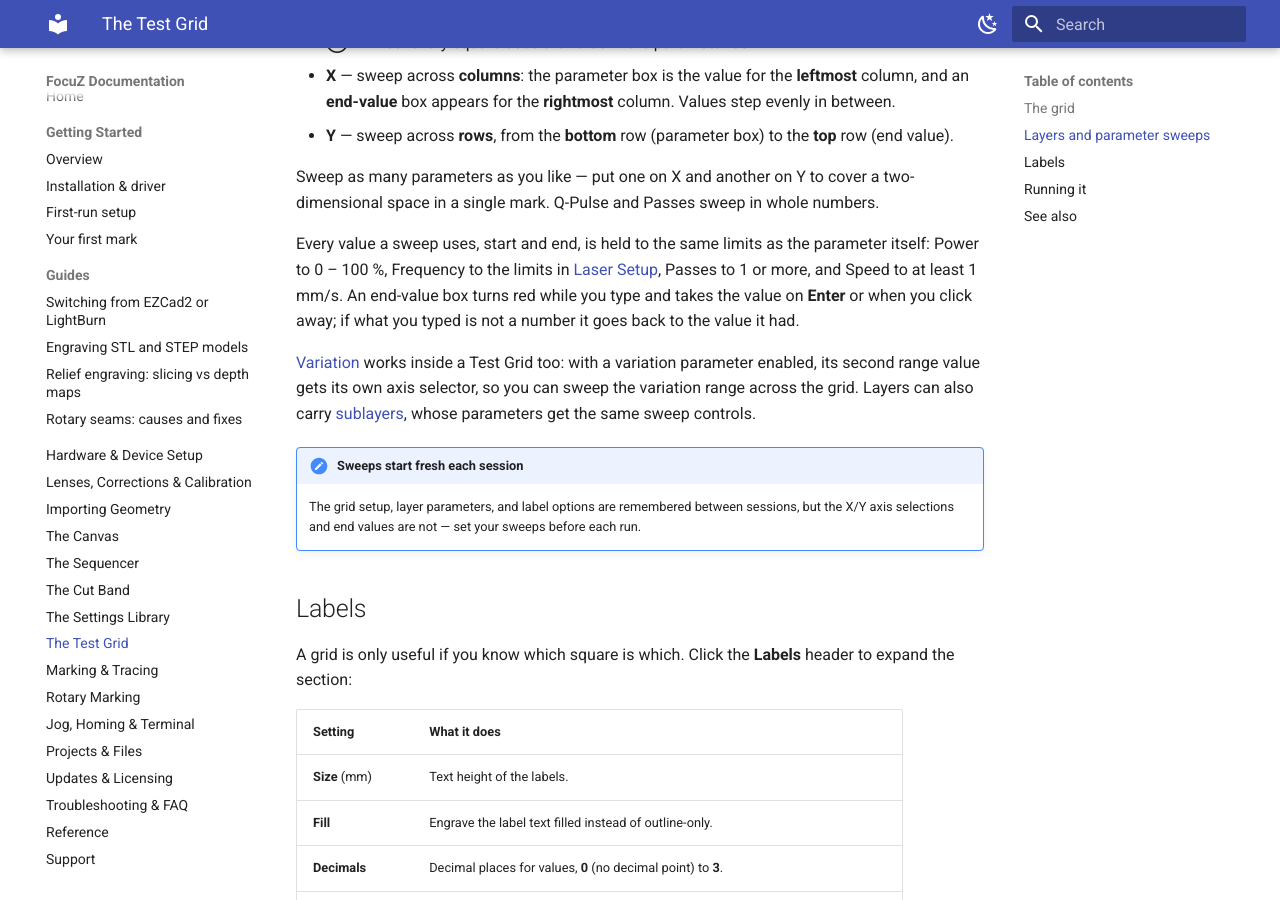
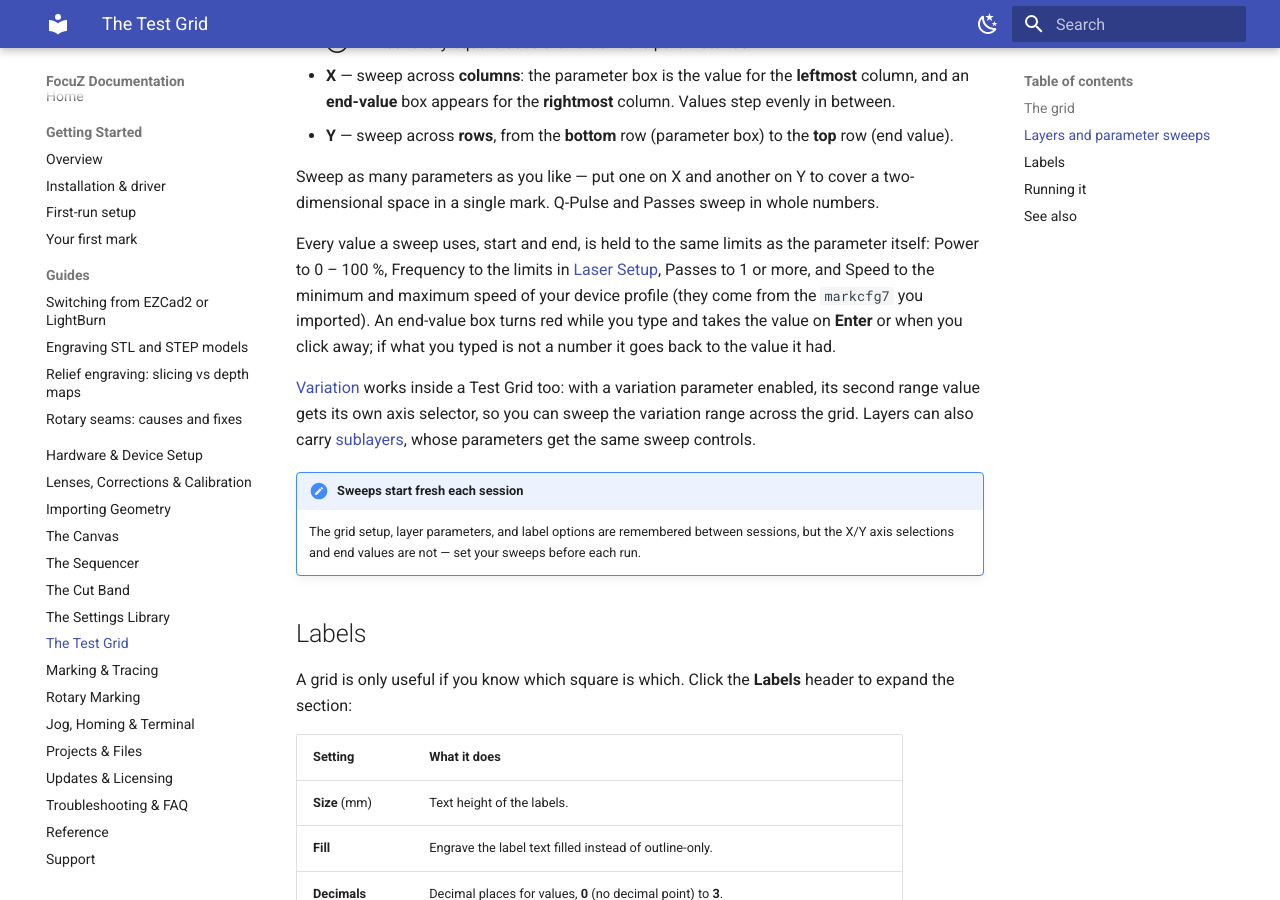
Before and after one commit to Lokahi-Shop/focuz-docs, an MkDocs documentation site: the page built from docs/test-grid.md, in a window 1280 px wide and 900 px high, scrolled down 943 px. Built offline with MkDocs 1.6.1 and Material for MkDocs 9.7.7, drawn with Linux system fonts in a browser that asks for light colours.

Commit message:
Test Grid: speed is held to the device profile limits
Co-Authored-By: Claude Fable 5.1 <noreply@anthropic.com>

```diff
--- a/docs/test-grid.md
+++ b/docs/test-grid.md
@@ -39,7 +39,8 @@ in a single mark. Q-Pulse and Passes sweep in whole numbers.
 
 Every value a sweep uses, start and end, is held to the same limits as the parameter itself: Power to
 0 – 100 %, Frequency to the limits in [Laser Setup](hardware-setup.md#frequency-limits), Passes to 1 or
-more, and Speed to at least 1 mm/s. An end-value box turns red while you type and takes the value on
+more, and Speed to the minimum and maximum speed of your device profile (they come from the `markcfg7`
+you imported). An end-value box turns red while you type and takes the value on
 **Enter** or when you click away; if what you typed is not a number it goes back to the value it had.
 
 [Variation](sequencer.md#variation) works inside a Test Grid too: with a variation parameter enabled,
```
